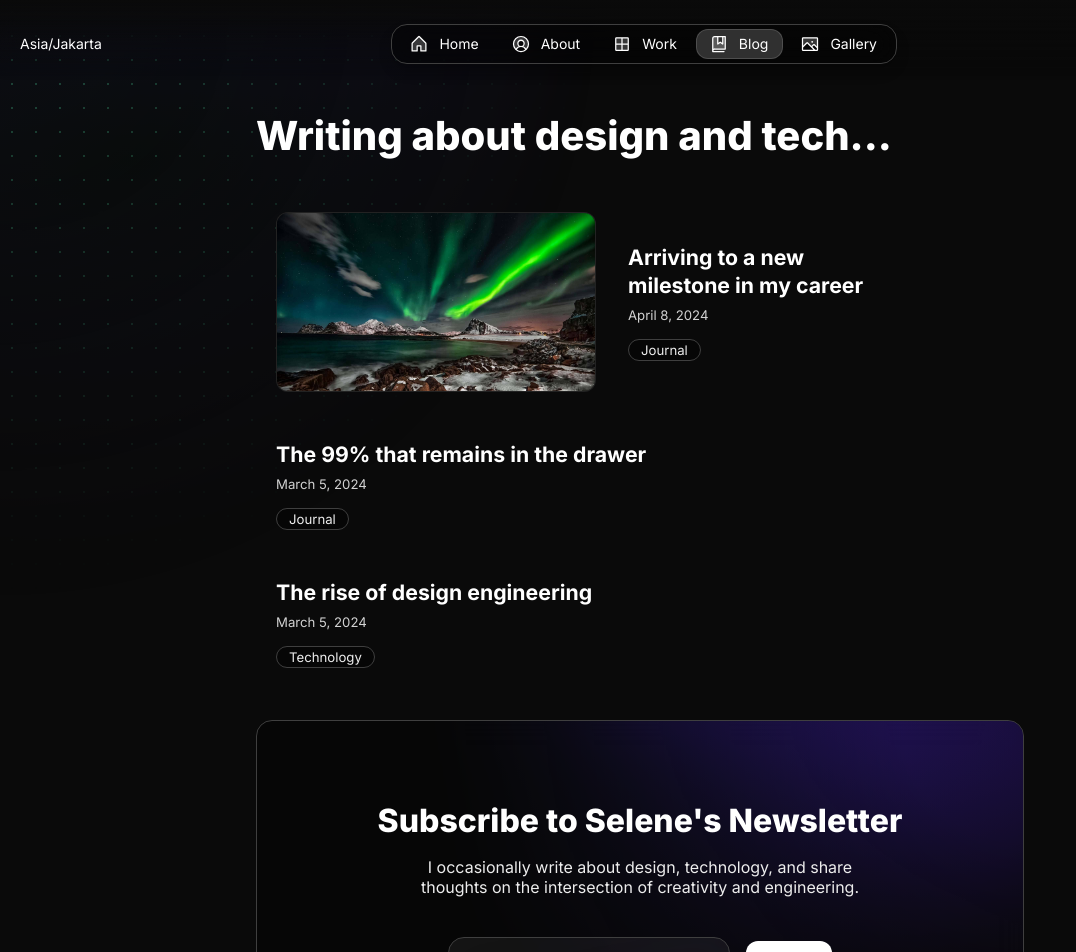
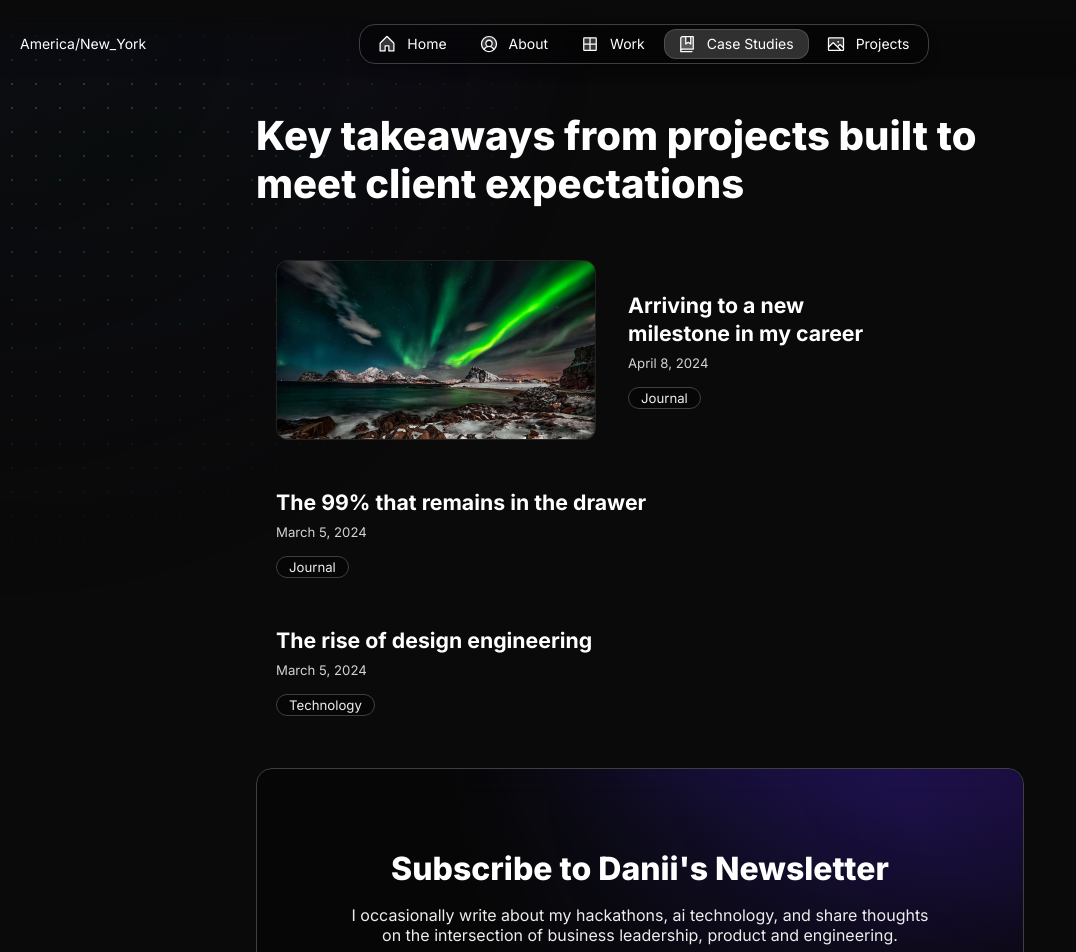
Before and after one commit to CogSciOliver/danii-oliver-portfolio-2025, a Next.js app: page /en/blog in a window 1280 px wide. Shown: the top 952 px of the page, without its empty margins (0-1076 px from the left). Built offline with nearby package versions, Linux system fonts and the light colour scheme.

Commit message:
src/app/resources/content and content-i18n for localization updated

```diff
--- a/src/app/resources/content-i18n.js
+++ b/src/app/resources/content-i18n.js
@@ -9,7 +9,7 @@ const createI18nContent = (t) => {
         },
         role:      t("person.role"),
         avatar:    '/images/avatar.jpg',
-        location:  'Earth/USA',        // Expecting the IANA time zone identifier, e.g., 'Europe/Vienna'
+        location:  'America/New_York',        // Expecting the IANA time zone identifier, e.g., 'Europe/Vienna'
         languages: ['English', 'Baby ASL']  // optional: Leave the array empty if you don't want to display languages
     }
 
--- a/src/app/resources/content.js
+++ b/src/app/resources/content.js
@@ -1,21 +1,21 @@
 import { InlineCode } from "@/once-ui/components";
 
 const person = {
-    firstName: 'Selene',
-    lastName:  'Yu',
+    firstName: 'Danii',
+    lastName:  'Oliver',
     get name() {
         return `${this.firstName} ${this.lastName}`;
     },
-    role:      'Design Engineer',
+    role:      'AI/ML/UX Focused Software Engineer',
     avatar:    '/images/avatar.jpg',
-    location:  'Asia/Jakarta',        // Expecting the IANA time zone identifier, e.g., 'Europe/Vienna'
-    languages: ['English', 'Bahasa']  // optional: Leave the array empty if you don't want to display languages
+    location:  'America/New_York',        // Expecting the IANA time zone identifier, e.g., 'Europe/Vienna'
+    languages: ['English', 'Baby ASL']  // optional: Leave the array empty if you don't want to display languages
 }
 
 const newsletter = {
     display: true,
     title: <>Subscribe to {person.firstName}'s Newsletter</>,
-    description: <>I occasionally write about design, technology, and share thoughts on the intersection of creativity and engineering.</>
+    description: <>I occasionally write about my hackathons, ai technology, and share thoughts on the intersection of business leadership, product and engineering.</>
 }
 
 const social = [
@@ -24,22 +24,17 @@ const social = [
     {
         name: 'GitHub',
         icon: 'github',
-        link: 'https://github.com/once-ui-system/nextjs-starter',
+        link: 'https://github.com/DTheArtist',
     },
     {
         name: 'LinkedIn',
         icon: 'linkedin',
-        link: 'https://www.linkedin.com/company/once-ui/',
-    },
-    {
-        name: 'X',
-        icon: 'x',
-        link: '',
+        link: 'https://www.linkedin.com/in/daniioliver',
     },
     {
         name: 'Email',
         icon: 'email',
-        link: 'mailto:example@gmail.com',
+        link: 'mailto:info@daniioliver.com',
     },
 ]
 
@@ -47,13 +42,13 @@ const home = {
     label: 'Home',
     title: `${person.name}'s Portfolio`,
     description: `Portfolio website showcasing my work as a ${person.role}`,
-    headline: <>Design engineer and builder</>,
-    subline: <>I'm Selene, a design engineer at <InlineCode>FLY</InlineCode>, where I craft intuitive<br/> user experiences. After hours, I build my own projects.</>
+    headline: <>Tech Business engineer and builder</>,
+    subline: <>I'm ${person.name}, a design engineer at <InlineCode>Q.I.A.</InlineCode>, where I code intuitive<br/> user experiences to address modern pain points with tech. I am a lifelong learner, building my own projects when not undercontract.</>
 }
 
 const about = {
     label: 'About',
-    title: 'About me',
+    title: `About ${person.name}`,
     description: `Meet ${person.name}, ${person.role} from ${person.location}`,
     tableOfContent: {
         display: true,
@@ -69,38 +64,92 @@ const about = {
     intro: {
         display: true,
         title: 'Introduction',
-        description: <>Selene is a Jakarta-based design engineer with a passion for transforming complex challenges into simple, elegant design solutions. Her work spans digital interfaces, interactive experiences, and the convergence of design and technology.</>
+        description: <>${person.name} is a US-based ${person.role} with a predisposition for transforming ideas into tech based solutions. Their work spans digital interfaces, interactive experiences, and the convergence of business and technology.</>
     },
     work: {
         display: true, // set to false to hide this section
         title: 'Work Experience',
         experiences: [
             {
-                company: 'FLY',
-                timeframe: '2022 - Present',
-                role: 'Senior Design Engineer',
+                company: 'Chi&apos;Va',
+                timeframe: '2024 - Present',
+                role: 'Technical Founder',
                 achievements: [
-                    <>Redesigned the UI/UX for the FLY platform, resulting in a 20% increase in user engagement and 30% faster load times.</>,
-                    <>Spearheaded the integration of AI tools into design workflows, enabling designers to iterate 50% faster.</>
+                    <>Engineered the AI/ML/UI/UX for the Chi'Va platform, resulting in a 20% increase in user engagement and 90% reduced service costs.</>,
+                    <>Developed the integration of AI tools into session workflows, enabling providers to recoup 40%-60% of lost revenue and provide clients with an 80% more effective session.</>
                 ],
                 images: [ // optional: leave the array empty if you don't want to display images
                     {
                         src: '/images/projects/project-01/cover-01.jpg',
-                        alt: 'Once UI Project',
+                        alt: 'Chi&apos;Va EMDR Project',
+                        width: 16,
+                        height: 9
+                    },
+                    {
+                        src: '/images/projects/project-01/cover-01.jpg',
+                        alt: 'Chi&apos;Va EMDR Project',
                         width: 16,
                         height: 9
                     }
                 ]
             },
             {
-                company: 'Creativ3',
-                timeframe: '2018 - 2022',
-                role: 'Lead Designer',
+                company: 'Market Reader',
+                timeframe: '2022 - 2023',
+                role: 'CPO/Head UX Engineer',
                 achievements: [
-                    <>Developed a design system that unified the brand across multiple platforms, improving design consistency by 40%.</>,
-                    <>Led a cross-functional team to launch a new product line, contributing to a 15% increase in overall company revenue.</>
+                    <>Developed a SaaS system that unified the brand across multiple platforms, improving design consistency by 40%.</>,
+                    <>Led a cross-functional team to launch a new FinTech product, contributing to a 15% increase in overall company revenue.</>
                 ],
-                images: [ ]
+                images: [
+                    {
+                        src: '/images/projects/project-01/cover-01.jpg',
+                        alt: 'Market Reader Project',
+                        width: 16,
+                        height: 9
+                    },
+                    {
+                        src: '/images/projects/project-01/cover-01.jpg',
+                        alt: 'Market Reader Project',
+                        width: 16,
+                        height: 9
+                    }
+                 ]
+            },
+            {
+                company: 'Damn Digital Studio',
+                timeframe: '2014 - 2021',
+                role: 'UX Engineer',
+                achievements: [
+                    <>Developed consumer goods platforms that unified the brands across multiple platforms, improving marketing and UX by 90%.</>,
+                    <>Led a cross-functional team to launch a several product lines, contributing to a 45% increase in overall company revenue.</>
+                ],
+                images: [
+                    {
+                        src: '/images/projects/project-01/cover-01.jpg',
+                        alt: 'Market Reader Project',
+                        width: 16,
+                        height: 9
+                    },
+                    {
+                        src: '/images/projects/project-01/cover-01.jpg',
+                        alt: 'Market Reader Project',
+                        width: 16,
+                        height: 9
+                    },
+                    {
+                        src: '/images/projects/project-01/cover-01.jpg',
+                        alt: 'Market Reader Project',
+                        width: 16,
+                        height: 9
+                    },
+                    {
+                        src: '/images/projects/project-01/cover-01.jpg',
+                        alt: 'Market Reader Project',
+                        width: 16,
+                        height: 9
+                    }
+                 ]
             }
         ]
     },
@@ -109,12 +158,16 @@ const about = {
         title: 'Studies',
         institutions: [
             {
-                name: 'University of Jakarta',
-                description: <>Studied software engineering.</>,
+                name: 'Section School',
+                description: <>Studied strategy & leadership.</>,
             },
             {
-                name: 'Build the Future',
-                description: <>Studied online marketing and personal branding.</>,
+                name: 'NYU',
+                description: <>Studied ITP, OOP, 3D, Operational Management.</>,
+            },
+            {
+                name: 'City University of New York',
+                description: <>Studied HCI software engineering, business & Communication with minors in marketing.</>,
             }
         ]
     },
@@ -124,7 +177,7 @@ const about = {
         skills: [
             {
                 title: 'Figma',
-                description: <>Able to prototype in Figma with Once UI with unnatural speed.</>,
+                description: <>Able to prototype in Figma, Adobe, Paper.</>,
                 // optional: leave the array empty if you don't want to display images
                 images: [
                     {
@@ -142,8 +195,8 @@ const about = {
                 ]
             },
             {
-                title: 'Next.js',
-                description: <>Building next gen apps with Next.js + Once UI + Supabase.</>,
+                title: 'Full Stack Node & Python',
+                description: <>Building next gen apps with AWS + AI + Hugging Face + Next.js + Supabase.</>,
                 // optional: leave the array empty if you don't want to display images
                 images: [
                     {
@@ -159,8 +212,8 @@ const about = {
 }
 
 const blog = {
-    label: 'Blog',
-    title: 'Writing about design and tech...',
+    label: 'Case Studies',
+    title: 'Key takeaways from projects built to meet client expectations',
     description: `Read what ${person.name} has been up to recently`
     // Create new blog posts by adding a new .mdx file to app/blog/posts
     // All posts will be listed on the /blog route
@@ -168,16 +221,16 @@ const blog = {
 
 const work = {
     label: 'Work',
-    title: 'My projects',
-    description: `Design and dev projects by ${person.name}`
+    title: 'Product Projects',
+    description: `Business product projects by ${person.name}`
     // Create new project pages by adding a new .mdx file to app/blog/posts
     // All projects will be listed on the /home and /work routes
 }
 
 const gallery = {
-    label: 'Gallery',
-    title: 'My photo gallery',
-    description: `A photo collection by ${person.name}`,
+    label: 'Projects',
+    title: 'Project Portfolio',
+    description: `A project photo collection by ${person.name}`,
     // Images from https://pexels.com
     images: [
         {
```
Also changed, not shown: 1 other file (tests, documents, lock files or other folders).
